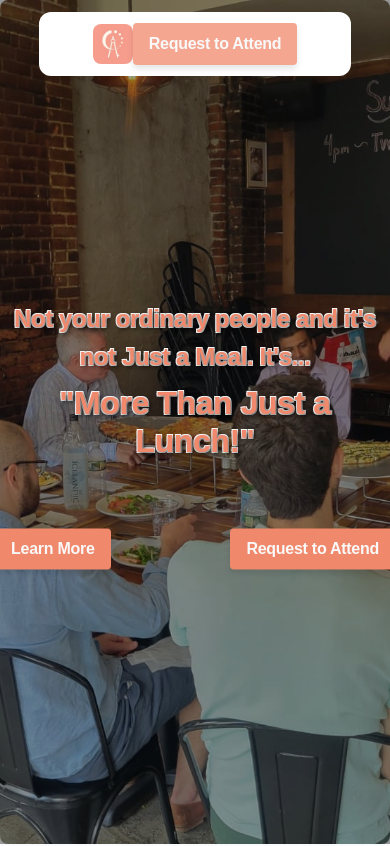
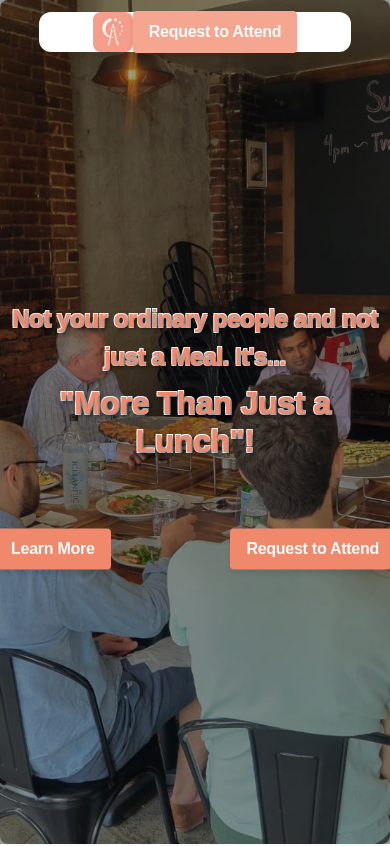
Before and after one commit to ISTAFAMARSHALL/nww-website2.0, a Next.js app: page / in a window 390 px wide. Shown: the top 846 px of the page. Built offline with nearby package versions, Linux system fonts and the light colour scheme.

Commit message:
new changes to make corrections

```diff
--- a/app/components/footer.tsx
+++ b/app/components/footer.tsx
@@ -12,7 +12,7 @@ export default function Footer({ border = false }) {
   return (
     <footer style={{ justifyContent: "center" }} className="footer">
       <div className="mx-auto max-w-6xl px-4 sm:px-6">
-        <div className={`grid gap-10 py-8 sm:grid-cols-12 md:py-12 ${border ? "border-t border-[#546A7B]" : ""}`}>
+        <div className={`grid gap-10 py-8 left sm:grid-cols-12 md:py-12 ${border ? "border-t border-[#546A7B]" : ""}`}>
           <div  className="space-y-2 sm:col-span-12 lg:col-span-4">
             <Logo />
             <div className="text-sm text-[#0D1F2D]">
--- a/app/components/header.tsx
+++ b/app/components/header.tsx
@@ -23,7 +23,7 @@ export default function Header() {
         top ? "bg-white" : "bg-[#F9F9F9] shadow-md"
       }`}
     >
-      <div className="flex justify-between items-center h-16">
+      <div className="flex justify-between items-center h-10">
         <div className="flex items-center">
           <LogoCopy />
         </div>
--- a/app/components/image-slide-show.js
+++ b/app/components/image-slide-show.js
@@ -128,7 +128,7 @@ export default function ImageSlideShow() {
                 padding: "20px",
               }}
             >
-              Not your ordinary people and it's not Just a Meal. It's...
+              Not your ordinary people and not just a Meal. It's...
             </textPath>
           </text>
         </svg>
@@ -153,7 +153,7 @@ export default function ImageSlideShow() {
             transition: "opacity .3s ease",
           }}
         >
-          Not your ordinary people and it's not Just a Meal. It's...
+          Not your ordinary people and not just a Meal. It's...
         </h2>
 
         {/* Main Title Text */}
@@ -174,7 +174,7 @@ export default function ImageSlideShow() {
             padding: "20px",
           }}
         >
-          "More Than Just a Lunch!"
+          "More Than Just a Lunch"!
         </h1>
 
         {/* Buttons */}
```
